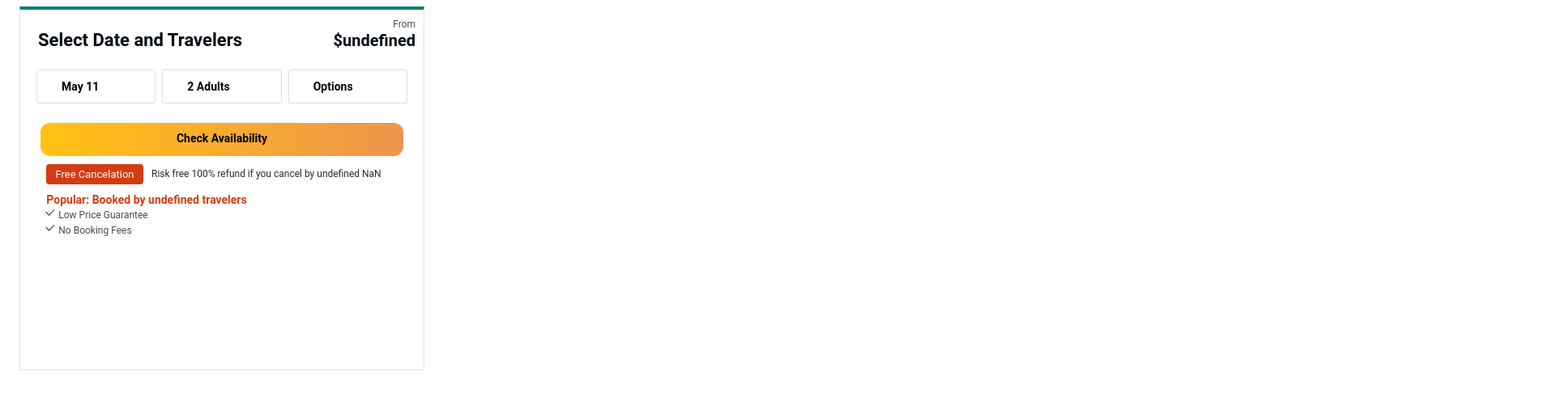
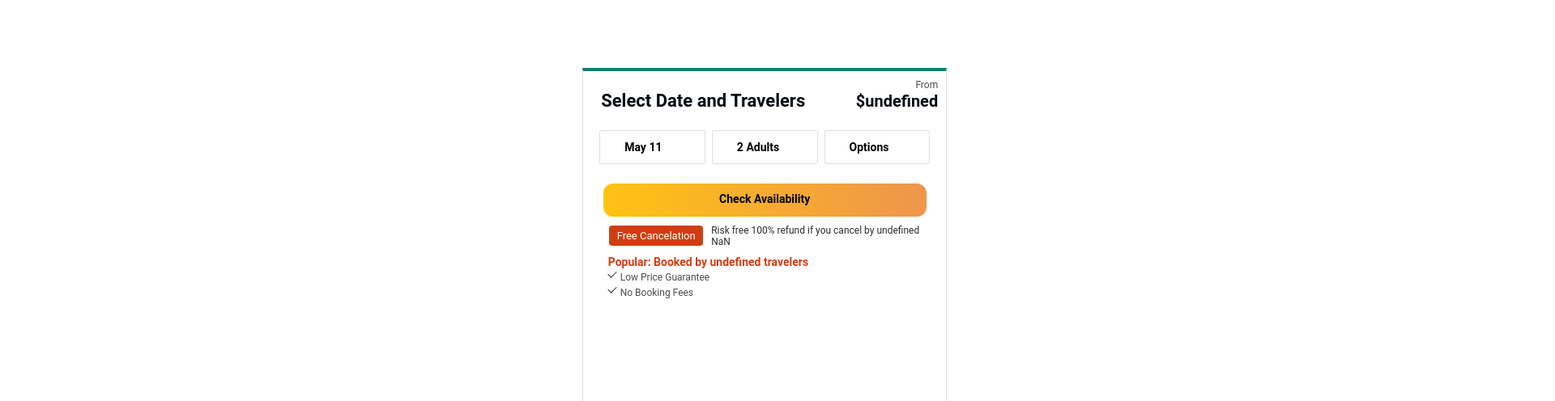
Before and after one commit to tinaxing14/BookTour, a React app: page / in a window 1280 px wide. Shown: the top 496 px of the page at 81% size, 1920 px wide, since content can reach past the window. Built offline with nearby package versions, Linux system fonts and the light colour scheme; no server answers; the HTML template or start-up script is replaced by a standard one.

Commit message:
update styles

```diff
--- a/client/src/styles/App.css
+++ b/client/src/styles/App.css
@@ -3,6 +3,8 @@
   font-size: medium;
   height:100%;
   width:100%;
+  padding-left: 55%;
+  padding-top:6%;
 }
 
 .body_dark{
@@ -13,16 +15,16 @@
   position: fixed;
   left: 0;
   top: 0;
-  padding-left: 60%;
+  padding-left: 55%;
   padding-top:6%;
 }
 
 .tourplanner{
   border: 1px solid #e0e0e0;
   border-top: 4px solid #078171;
-  min-width: 420px;
-  width:500px;
-  min-height: 450px;
+  min-width: 400px;
+  width:450px;
+  min-height: 420px;
   height: auto;
   background: #fff;
   box-sizing: border-box;
```
